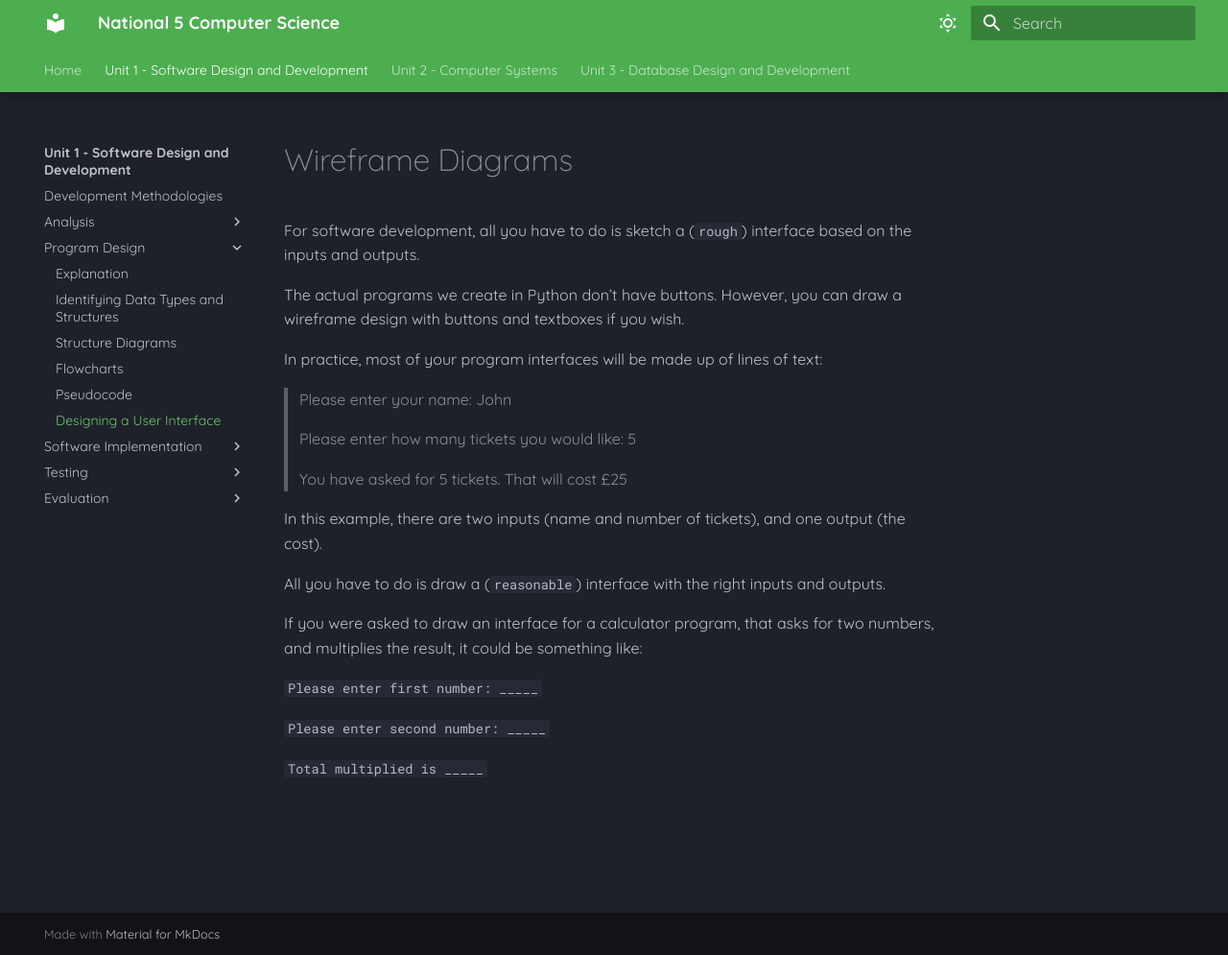
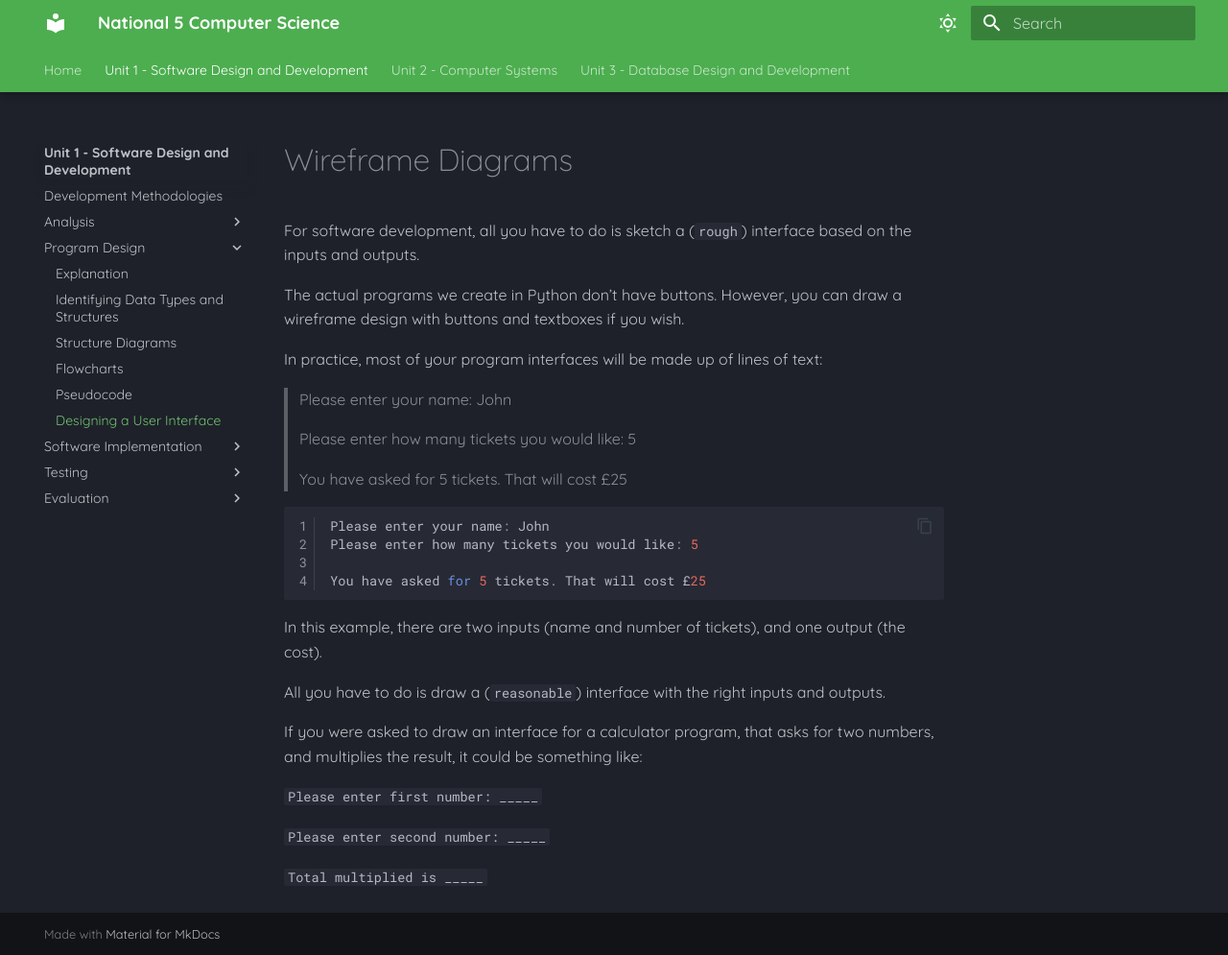
Before and after one commit to Mr-Wood-CS/National-5-CS, an MkDocs documentation site: the page built from docs/SDD/3.5-Designing-a-User-Interface.md, in a window 1280 px wide and 995 px high. Shown: the whole window at 96% size. Built offline with MkDocs 1.6.1 and Material for MkDocs 9.7.7, drawn with Linux system fonts in a browser that asks for light colours.

Commit message:
Update 3.5-Designing-a-User-Interface.md

````diff
--- a/docs/SDD/3.5-Designing-a-User-Interface.md
+++ b/docs/SDD/3.5-Designing-a-User-Interface.md
@@ -12,6 +12,13 @@ In practice, most of your program interfaces will be made up of lines of text:
 >
 > You have asked for 5 tickets. That will cost £25
 
+``` py linenums="1"
+Please enter your name: John
+Please enter how many tickets you would like: 5
+
+You have asked for 5 tickets. That will cost £25
+```
+
 In this example, there are two inputs (name and number of tickets), and one output (the cost).
 
 All you have to do is draw a (`reasonable`) interface with the right inputs and outputs.
````
